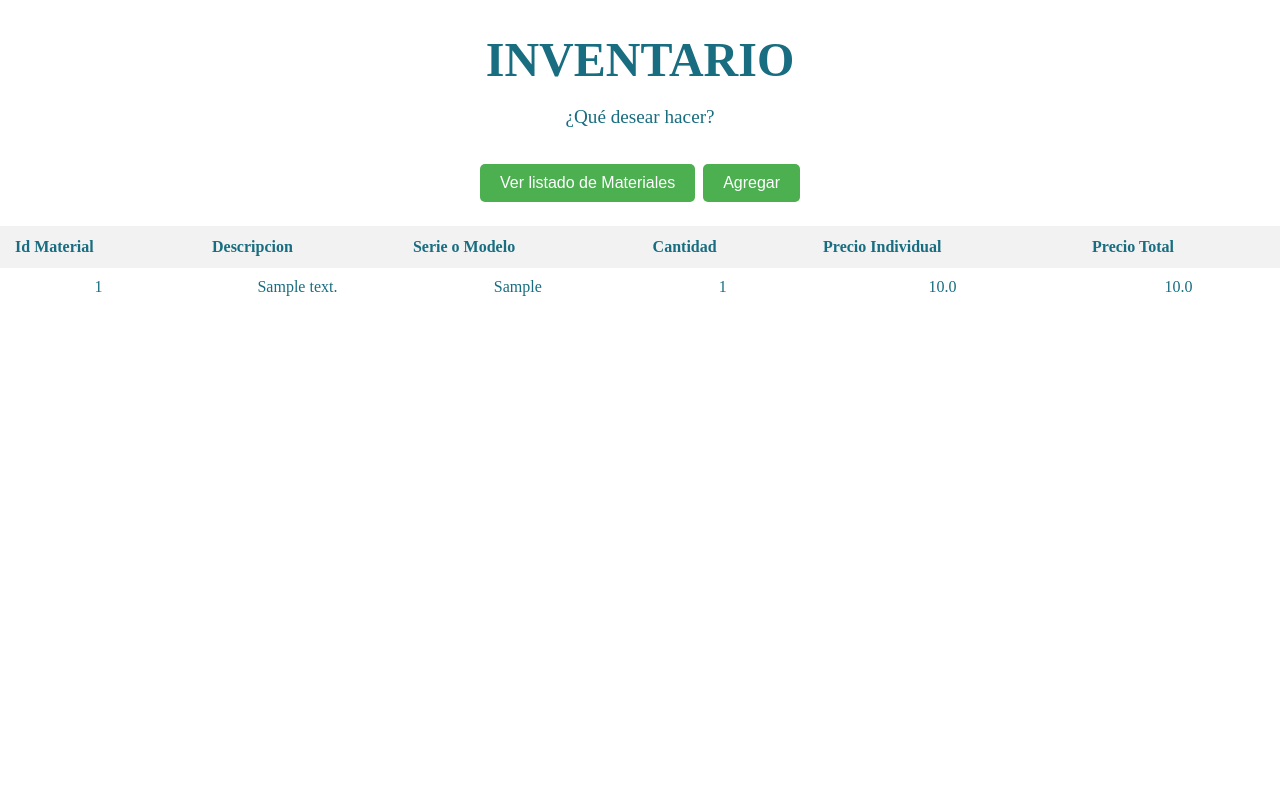
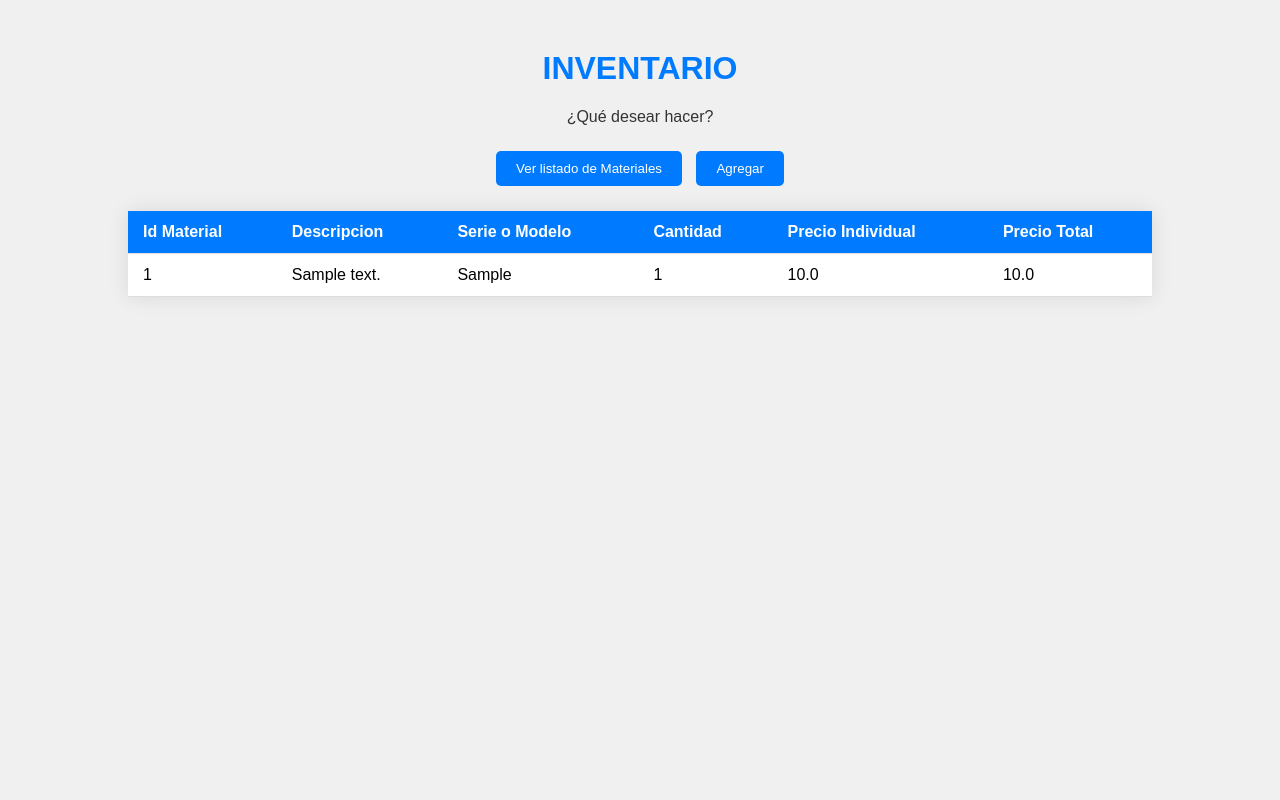
Before and after one commit to url-classes/ClinicaDental, a Django app: template app/templates/layouts/inventario.html in a window 1280 px wide. Run offline with Django 5.2, Linux system fonts and the light colour scheme; the template is opened without the code that fills it: values that come from a table or form of the project are taken from there, others are empty; tables that the repository leaves empty hold one stand-in row (values such as "Sample post").

Commit message:
Update css inventario

```diff
--- a/app/static/css/styleInventario.css
+++ b/app/static/css/styleInventario.css
@@ -1,93 +1,61 @@
 body {
+  font-family: Arial, sans-serif;
+  background-color: #f0f0f0;
   margin: 0;
   padding: 0;
-    background-image: blue;
-    background-size: cover;
-    background-position: center;
-    height: 100vh;
-    display: flex;
-    justify-content: left;
-    align-items: center;
-    flex-direction: column;
-    color: rgb(24, 109, 128);
-    text-align: center;
-}
-h1 {
-    font-size: 3rem;
-    margin-bottom: 0.5rem;
-}
-p {
-    font-size: 1.2rem;
-    margin-bottom: 2rem;
-}
-.botones {
-    display: ruby;
-    justify-content: center;
-    align-items: center;
-}
-.boton {
-    background-color: rgb(129, 235, 217);
-    color: rgb(7, 143, 134);
-    border: none;
-    padding: 1rem 2rem;
-    font-size: 1.2rem;
-    margin: 0 0.5rem;
-    border-radius: 0.5rem;
-    cursor: pointer;
-    transition: background-color 0.3s ease;
-}
-.boton:hover {
-    background-color: #2dafeb;
-}
-/* Reset default browser styles for tables */
-table {
-    border-collapse: collapse;
-    width: 100%;
 }
 
-  /* Style table header */
-  thead {
-    background-color: #f2f2f2;
+.button-container {
+  text-align: center;
+  margin-top: 50px;
 }
 
-  /* Style table header cells */
-  th {
-    padding: 12px 15px;
-    text-align: left;
+.botones {
+  margin-top: 20px;
 }
 
-  /* Style table body rows */
-  tbody tr:nth-child(even) {
-    background-color: #f9f9f9;
-  }
-
-  /* Style table body cells */
-  td {
-    padding: 10px 15px;
-  }
-
-  /* Style button container */
-  .button-container {
-    text-align: center;
-    margin-bottom: 20px;
-  }
-
-  /* Style buttons */
 .boton {
-    background-color: #4CAF50;
+  background-color: #007bff;
+  color: white;
   border: none;
-    color: white;
   padding: 10px 20px;
-    text-align: center;
-    text-decoration: none;
-    display: inline-block;
-    font-size: 16px;
-    margin: 4px 2px;
+  margin: 5px;
   cursor: pointer;
   border-radius: 5px;
 }
 
-  /* Hover effect for buttons */
 .boton:hover {
-    background-color: #45a049;
+  background-color: #0056b3;
 }
+
+table {
+  width: 80%;
+  border-collapse: collapse;
+  margin: 20px auto;
+  background-color: white;
+  box-shadow: 0 0 20px rgba(0, 0, 0, 0.1);
+}
+
+th, td {
+  padding: 12px 15px;
+  text-align: left;
+  border-bottom: 1px solid #ddd;
+}
+
+th {
+  background-color: #007bff;
+  color: white;
+}
+
+tbody tr:hover {
+  background-color: #f2f2f2;
+}
+
+h1 {
+  color: #007bff;
+}
+
+p {
+  color: #333;
+  margin-bottom: 20px;
+}
```
Lines whose indentation alone changed are shown as unchanged.
